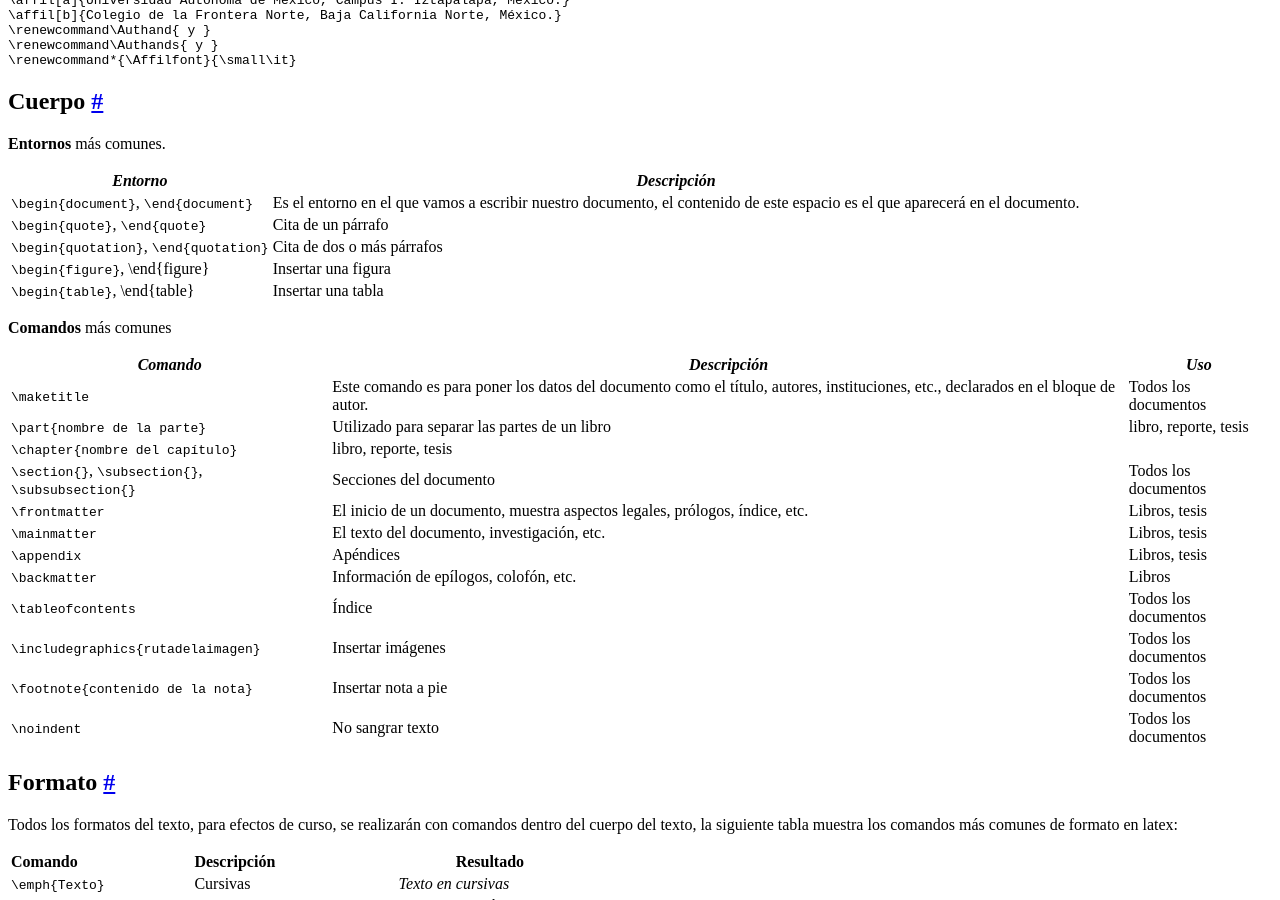
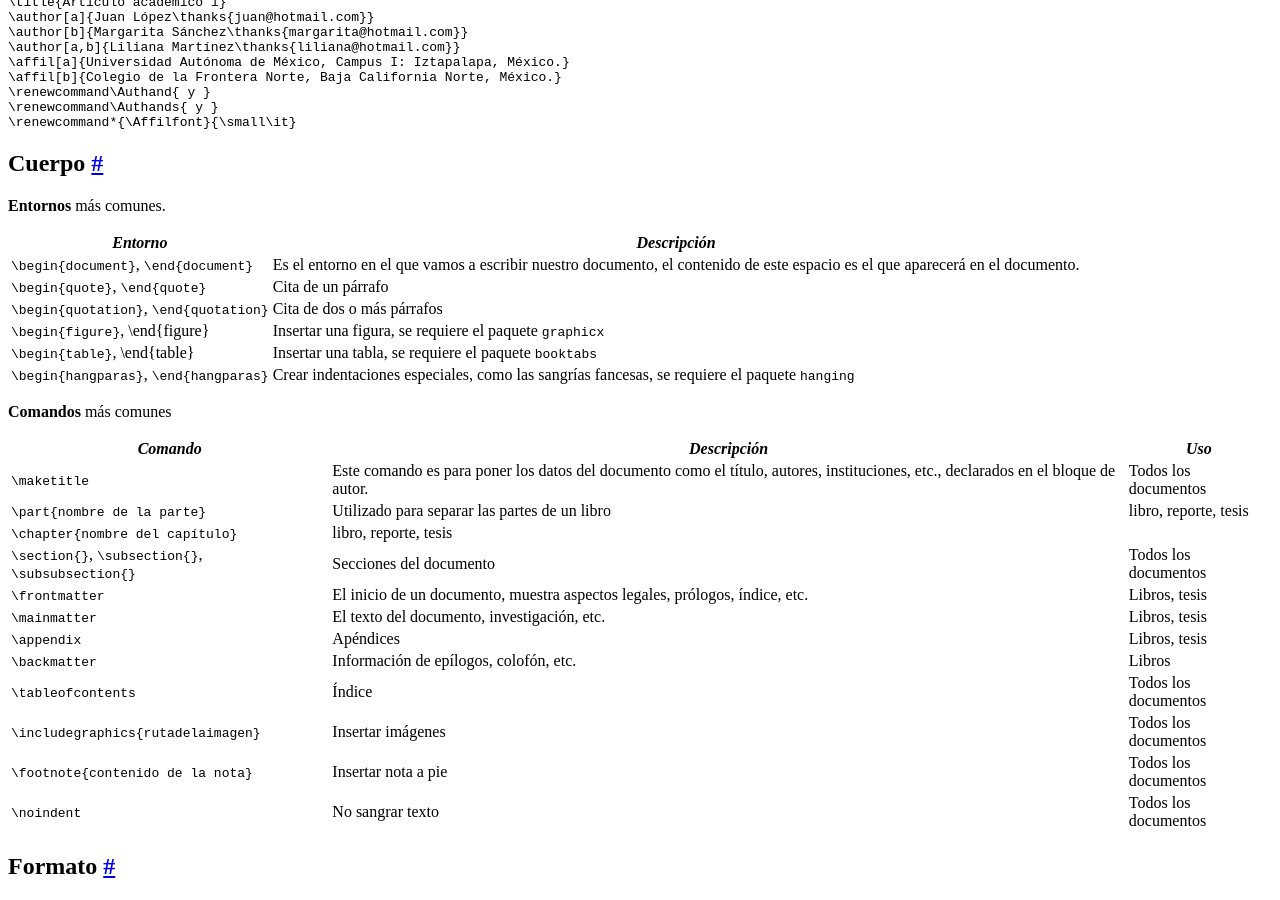
Before and after one commit to donalbertoleon/curso-latex, a Jekyll site: the page built from _posts/2021-09-15-comandos.md, in a window 1280 px wide and 900 px high, scrolled down 1750 px. Built offline with Jekyll 4.4.1, drawn with Linux system fonts in a browser that asks for light colours; some of the changed text lies outside the part shown.

Commit message:
varios cambios

```diff
--- a/_posts/2021-09-15-comandos.md
+++ b/_posts/2021-09-15-comandos.md
@@ -47,6 +47,8 @@
 |`\usepackage{graphicx}`| Paquete para figuras |
 |`\usepackage{fancyhdr}`| Coloca cabeceras y pies personalizados |
 |`\usepackage{authblk}`| Paquete para usar más de una autora y afiliaciones |
+| `\usepackage[colorlinks=true]{hyperref}` | Sirve para poner hiperenlaces |
+| `\usepackage{footnotebackref}` | Sirve para hacer que las notas regresen al texto |
 
 ### Cabeceras y pies (paquete `\usepackage{fancyhdr}`)
 
@@ -105,8 +107,9 @@
 | `\begin{document}`, `\end{document}` | Es el entorno en el que vamos a escribir nuestro documento, el contenido de este espacio es el que aparecerá en el documento. |
 | `\begin{quote}`, `\end{quote}` | Cita de un párrafo |
 | `\begin{quotation}`, `\end{quotation}` | Cita de dos o más párrafos |
-| `\begin{figure}`, \end{figure} | Insertar una figura |
-| `\begin{table}`, \end{table} | Insertar una tabla |
+| `\begin{figure}`, \end{figure} | Insertar una figura, se requiere el paquete `graphicx` |
+| `\begin{table}`, \end{table} | Insertar una tabla, se requiere el paquete `booktabs`|
+| `\begin{hangparas}`, `\end{hangparas}`| Crear indentaciones especiales, como las sangrías fancesas, se requiere el paquete `hanging` |
 
 
 **Comandos** más comunes
```
Also changed, not shown: _posts/2021-09-10-primer-documento.md (+21 -2 lines).
